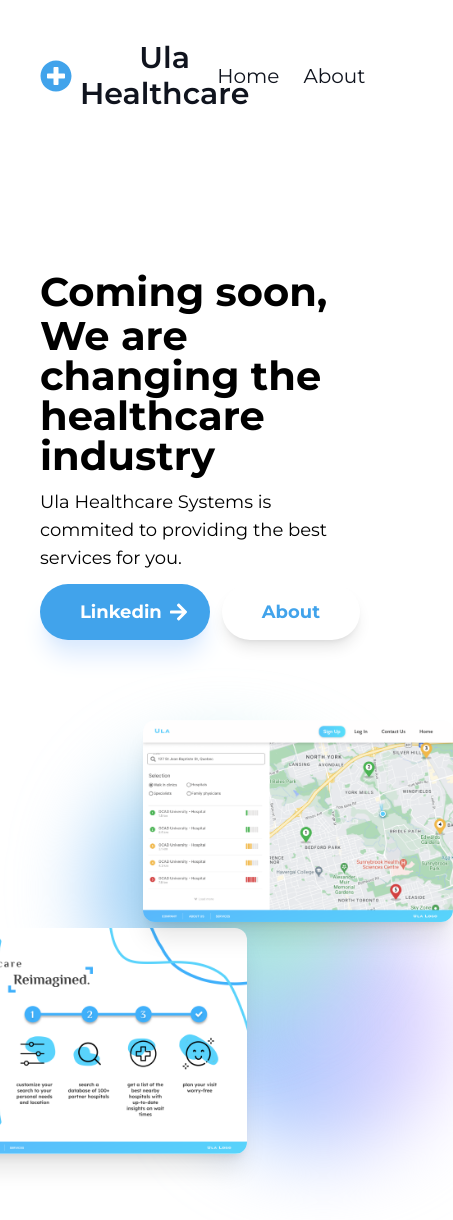
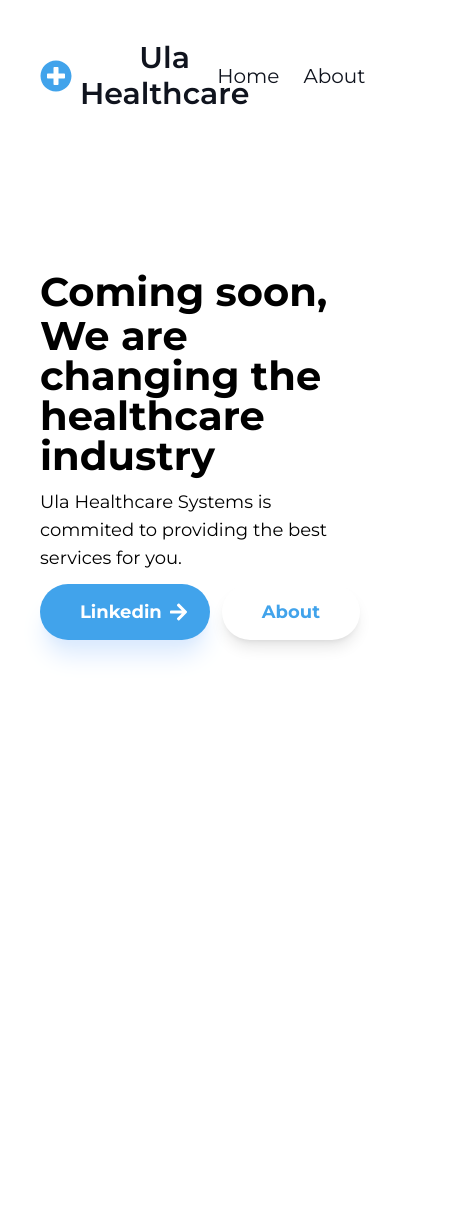
Before and after one commit to ULA-Development/UnderConstruction_Website, a Next.js app: page / in a window 390 px wide. Shown: the top 1220 px of the page, 453 px wide, since content can reach past the window. Built offline with nearby package versions, Linux system fonts and the light colour scheme.

Commit message:
Mobile testing push

```diff
--- a/app/page.js
+++ b/app/page.js
@@ -11,7 +11,7 @@
 
 export default function Home() {
   return (
-    <main className="flex min-h-screen items-center flex-col pt-10 pl-10 pr-10">
+    <main className="flex min-h-screen items-center flex-col sm:pl-2 sm:pr-2 pt-10 pl-10 pr-10">
       <Header />
       {/*Home page*/}
       <div
@@ -48,34 +48,34 @@
         </div>
         {/*Bubble section*/}
         <div className={"relative mt-40 lg:mt-0 h-80 lg:w-[40rem] w-full"}>
-          <div
-            className={
-              " w-64 h-64 blur-2xl rounded-full absolute left-1/2 top-24 bg-gradient-to-r from-blue-300 to-purple-200"
-            }
-          />
-          <div
-            className={
-              " w-64 h-64 blur-2xl rounded-full absolute left-[18%] -top-10 bg-gradient-to-r from-blue-300 to-green-200"
-            }
-          />
-          <MovingDiv leftToRight={true}>
-            <Image
-              src={Result2}
-              alt={"result1"}
-              className={
-                "rounded-xl w-[25rem] absolute top-32 right-1/3 shadow-xl"
-              }
-            />
-          </MovingDiv>
-          <MovingDiv leftToRight={false}>
-            <Image
-              src={Result1}
-              alt={"result2"}
-              className={
-                "rounded-xl w-[25rem] absolute left-1/3 -top-20 shadow-xl"
-              }
-            />
-          </MovingDiv>
+          {/*<div*/}
+          {/*  className={*/}
+          {/*    " w-64 h-64 blur-2xl rounded-full absolute left-1/2 top-24 bg-gradient-to-r from-blue-300 to-purple-200"*/}
+          {/*  }*/}
+          {/*/>*/}
+          {/*<div*/}
+          {/*  className={*/}
+          {/*    " w-64 h-64 blur-2xl rounded-full absolute left-[18%] -top-10 bg-gradient-to-r from-blue-300 to-green-200"*/}
+          {/*  }*/}
+          {/*/>*/}
+          {/*<MovingDiv leftToRight={true}>*/}
+          {/*  <Image*/}
+          {/*    src={Result2}*/}
+          {/*    alt={"result1"}*/}
+          {/*    className={*/}
+          {/*      "rounded-xl w-[25rem] absolute top-32 sm:right-0 md:right-1/3 lg:right-1/3   shadow-xl"*/}
+          {/*    }*/}
+          {/*  />*/}
+          {/*</MovingDiv>*/}
+          {/*<MovingDiv leftToRight={false}>*/}
+          {/*  <Image*/}
+          {/*    src={Result1}*/}
+          {/*    alt={"result2"}*/}
+          {/*    className={*/}
+          {/*      "rounded-xl w-[25rem] absolute sm:left-0 md:left-1/3 lg:left-1/3 -top-20 shadow-xl"*/}
+          {/*    }*/}
+          {/*  />*/}
+          {/*</MovingDiv>*/}
         </div>
       </div>
 
--- a/components/MovingDiv.js
+++ b/components/MovingDiv.js
@@ -14,7 +14,7 @@
     };
   }, []);
 
-  const moveAmount = Math.min(scrollOffset / 5, 50);
+  const moveAmount = Math.min(scrollOffset / 5, 40);
   return (
     <div
       className={" "}
```
